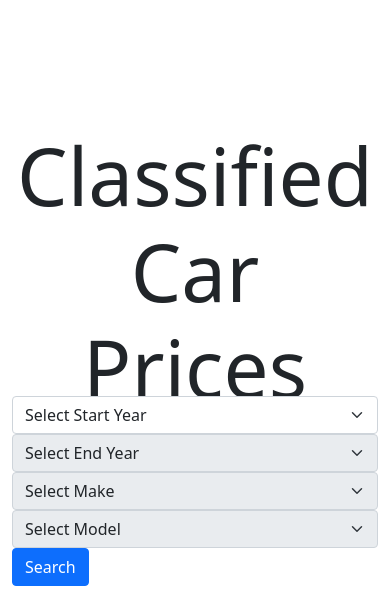
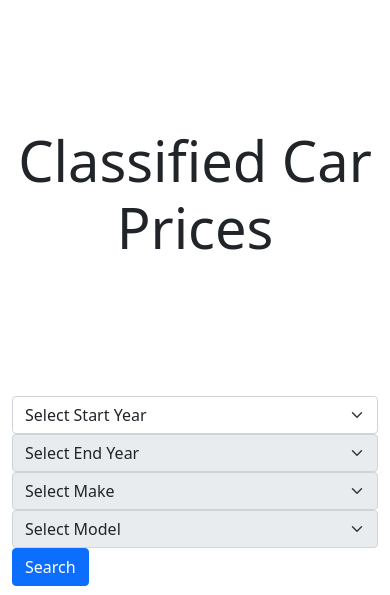
Before and after one commit to atra2396/auto-price-index-site, a FastAPI app: page / in a window 390 px wide. Shown: the top 595 px of the page. Run offline with FastAPI, Linux system fonts and the light colour scheme; some libraries are stand-ins or nearby versions.

Commit message:
Add media query, min-height for responsiveness

```diff
--- a/templates/index.html
+++ b/templates/index.html
@@ -8,8 +8,8 @@
     {% if start_year and end_year and make and model and buckets and values %}
         {{ render_partial('prices.html', start_year=start_year, end_year=end_year, make=make, model=model, buckets=buckets, values=values) }}
     {% else %}
-    <div class="col text-center text-wrap" style="height: 30vh; margin-top: 15vh;">
-        <h1 style="font-size: 5em;">Classified Car Prices</h1>
+    <div class="col text-center text-wrap" style="min-height: 30vh; margin-top: 15vh;">
+        <h1 class="ccp-header">Classified Car Prices</h1>
     </div>
     {% endif %}
 </div>
--- a/templates/layout.html
+++ b/templates/layout.html
@@ -8,6 +8,21 @@
     <link href="https://cdn.jsdelivr.net/npm/bootstrap@5.1.3/dist/css/bootstrap.min.css" rel="stylesheet" integrity="sha384-1BmE4kWBq78iYhFldvKuhfTAU6auU8tT94WrHftjDbrCEXSU1oBoqyl2QvZ6jIW3" crossorigin="anonymous">
     <title>Classified Car Prices</title>
   </head>
+
+  <style>
+    @media (min-width: 400px) {
+      .ccp-header {
+        font-size: 5em;
+      }
+    }
+    /* If the screen size is smaller than 1200px, set the font-size to 80px */
+    @media (max-width: 399.98px) {
+      .ccp-header {
+        font-size: 3.5em;
+      }
+    }
+  </style>
+
   <body class="min-vh-100">
     <script src="https://cdn.jsdelivr.net/npm/bootstrap@5.1.3/dist/js/bootstrap.bundle.min.js" integrity="sha384-ka7Sk0Gln4gmtz2MlQnikT1wXgYsOg+OMhuP+IlRH9sENBO0LRn5q+8nbTov4+1p" crossorigin="anonymous"></script>
     <script src="https://unpkg.com/htmx.org@1.7.0" integrity="sha384-EzBXYPt0/T6gxNp0nuPtLkmRpmDBbjg6WmCUZRLXBBwYYmwAUxzlSGej0ARHX0Bo" crossorigin="anonymous"></script>
```
